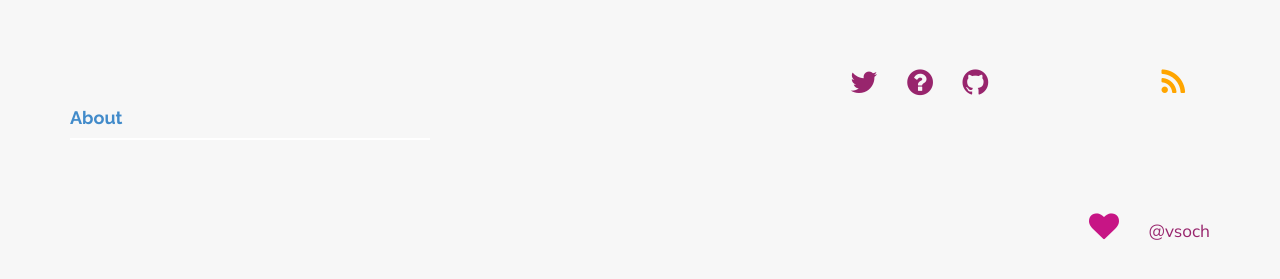
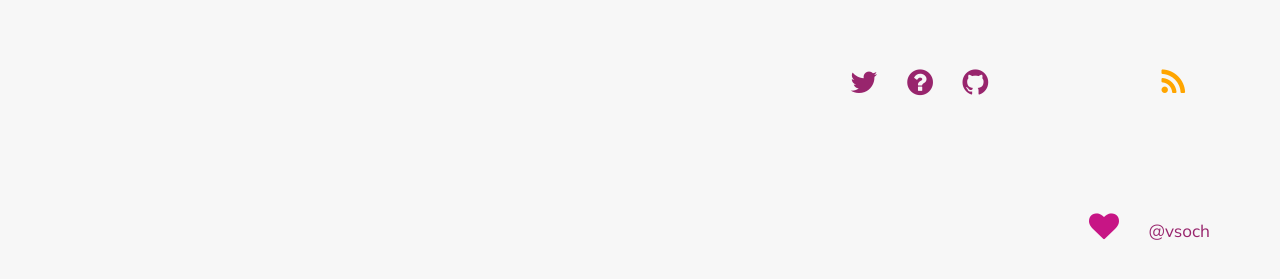
Before and after one commit to rseng/rseng, a Jekyll site: the page built from index.html, in a window 1280 px wide and 900 px high, scrolled down 734 px. Shown: the part 584-863 px from the top of the window. Built offline with Jekyll 4.4.1, drawn with Linux system fonts in a browser that asks for light colours; nearby versions of some CDN libraries.

Commit message:
remove about
Signed-off-by: vsoch <vsochat@stanford.edu>

```diff
--- a/_includes/footer.html
+++ b/_includes/footer.html
@@ -2,9 +2,6 @@
     <div class="container">
         <div class="row">
             <div class="col-lg-4">
-                <h4>About</h4>
-                <div class="hline-w"></div>
-                <p>{{ site.about }}</p>
             </div>
             <div class="col-lg-4">
             </div>
```
